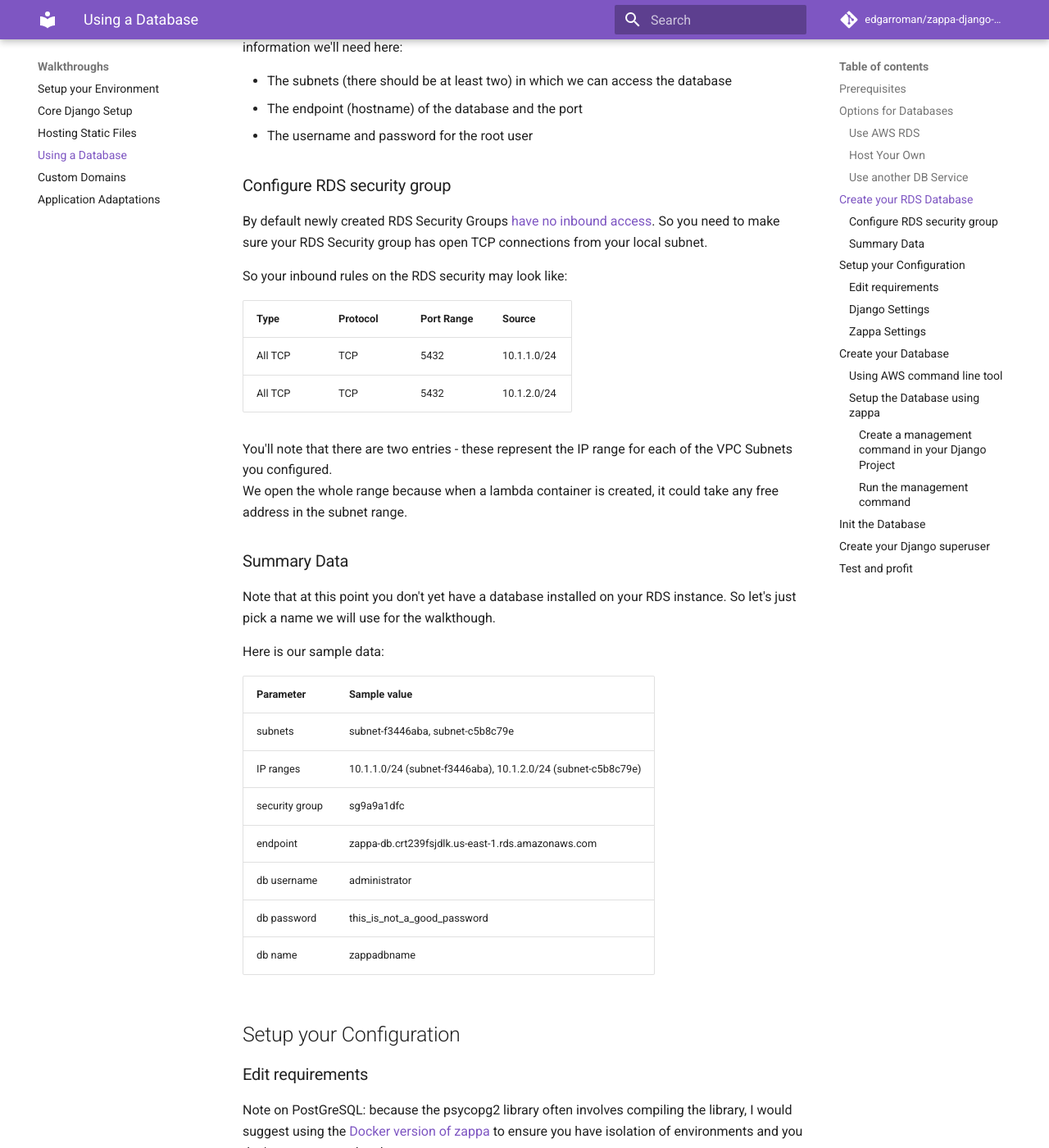
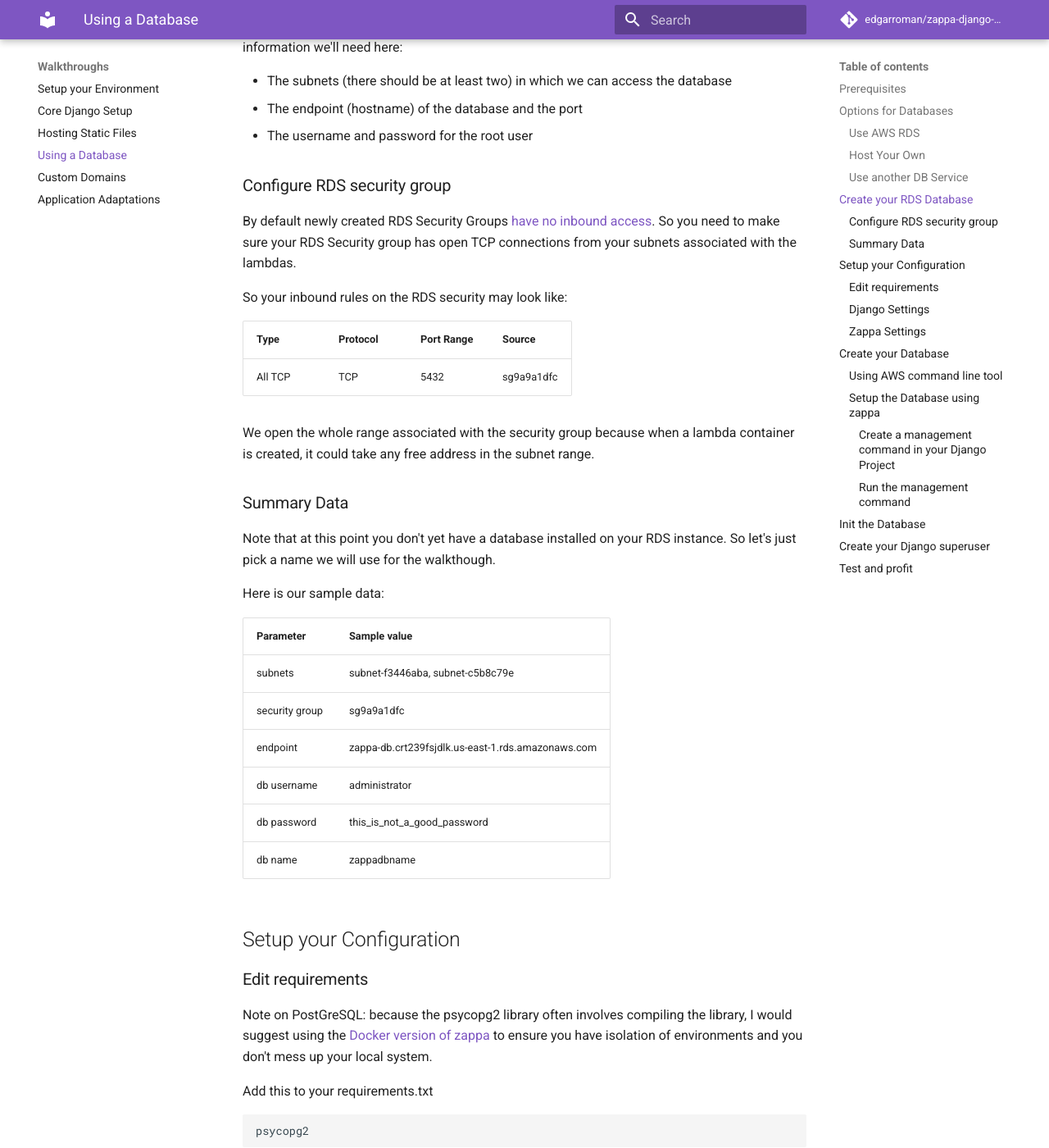
Before and after one commit to edgarroman/zappa-django-guide, an MkDocs documentation site: the page built from docs/walk_database.md, in a window 1280 px wide and 1400 px high, scrolled down 1125 px. Shown: the whole window at 82% size. Built offline with MkDocs 1.6.1 and Material for MkDocs 9.7.7, drawn with Linux system fonts in a browser that asks for light colours; comment, search, counter and statistics services are not loaded; old or Windows-style settings are respelled for this version of MkDocs.

Commit message:
Changed to use Security Groups for RDS

```diff
--- a/docs/walk_database.md
+++ b/docs/walk_database.md
@@ -37,18 +37,15 @@
 ### Configure RDS security group
 
 By default newly created RDS Security Groups [have no inbound access](http://docs.aws.amazon.com/AmazonRDS/latest/UserGuide/Overview.RDSSecurityGroups.html).  So you need
-to make sure your RDS Security group has open TCP connections from your local subnet.
+to make sure your RDS Security group has open TCP connections from your subnets associated with the lambdas.
 
 So your inbound rules on the RDS security may look like:
 
 Type | Protocol | Port Range | Source
 ----- | ----- | ----- | -----
-All TCP|TCP|5432|10.1.1.0/24
-All TCP|TCP|5432|10.1.2.0/24
+All TCP|TCP|5432|sg9a9a1dfc
 
-You'll note that there are two entries - these represent the IP range for each of the VPC Subnets
-you configured.
-We open the whole range because when a lambda container is created, it could take any free address
+We open the whole range associated with the security group because when a lambda container is created, it could take any free address
 in the subnet range.
 
 ### Summary Data
@@ -60,7 +57,6 @@
 Parameter | Sample value
 --------- | ------------
 subnets | subnet-f3446aba, subnet-c5b8c79e
-IP ranges | 10.1.1.0/24 (subnet-f3446aba), 10.1.2.0/24 (subnet-c5b8c79e)
 security group | sg9a9a1dfc
 endpoint | zappa-db.crt239fsjdlk.us-east-1.rds.amazonaws.com
 db username | administrator
```
